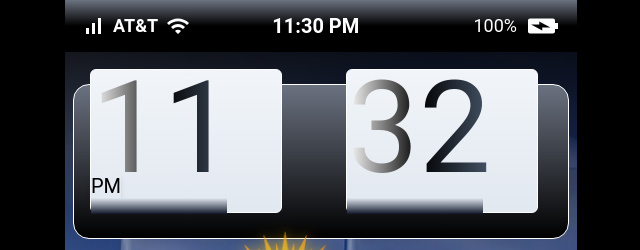
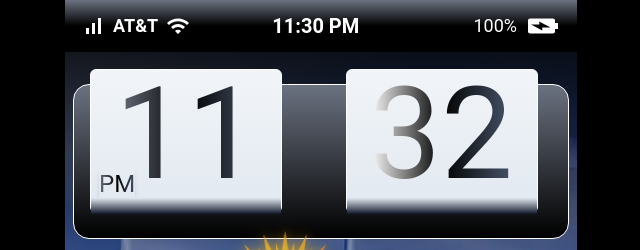
Before and after one commit to AwesomeJackify/android, a React (Vite) app: page / in a window 1280 px wide. Shown: the top 250 px of the page, without its empty margins (319-959 px from the left). Built offline with nearby package versions, Linux system fonts and the light colour scheme; some icons are missing.

Commit message:
Fixed positening

```diff
--- a/src/pages/App.tsx
+++ b/src/pages/App.tsx
@@ -152,19 +152,19 @@ function App() {
             <div className="bg-gradient-to-b from-gray-500 to-black border border-white mt-4    grow max-h-48 w-full -z-10 rounded-2xl  ">
               <div className="flex w-full gap-16 items-center justify-stretch ">
                 <div className="bg-gradient-to-b ml-4 relative  from-slate-100 to-slate-200 border border-white    bottom-4 shadow-large    rounded-md h-36 w-48 ">
-                  <h1 className="text-9xl bg-gradient-to-r from-white via-black to-slate-600 inline-block bg-clip-text text-transparent absolute bottom-5  ">
+                  <h1 className="text-9xl bg-gradient-to-r from-gray-500 via-black to-slate-600 inline-block bg-clip-text text-transparent absolute left-6  ">
                     11
                   </h1>
-                  <h1 className="text-xl text-black absolute bottom-3 shadow-md  ">
+                  <h1 className="text-2xl left-2 shadow-md bg-gradient-to-r from-gray-500 via-black to-slate-600 inline-block bg-clip-text text-transparent  absolute bottom-3   ">
                     PM
                   </h1>
-                  <div className="absolute bg-gradient-to-b from-slate-200 to-slate-900 top-[8rem]            h-4 36 w-[8.5rem] z-10 "></div>
+                  <div className="absolute bg-gradient-to-b from-slate-200 to-slate-900 top-[8rem] h-4 36 w-full z-10 "></div>
                 </div>
                 <div className="bg-gradient-to-b mr-4 from-slate-100 to-slate-200  relative border border-white   bottom-4 shadow-large    rounded-md h-36 w-48 ">
-                  <h1 className="text-9xl bg-gradient-to-r from-white via-black to-slate-600 inline-block bg-clip-text text-transparent absolute bottom-5  ">
+                  <h1 className="text-9xl bg-gradient-to-r from-white via-black to-slate-600 inline-block bg-clip-text text-transparent absolute right-6  ">
                     32
                   </h1>
-                  <div className="absolute bg-gradient-to-b from-slate-200 to-slate-900 top-[8rem]           h-4 36 w-[8.5rem] z-10 "></div>
+                  <div className="absolute bg-gradient-to-b from-slate-200 to-slate-900 top-[8rem]           h-4 36 w-full z-10 "></div>
                 </div>
               </div>
             </div>
```
